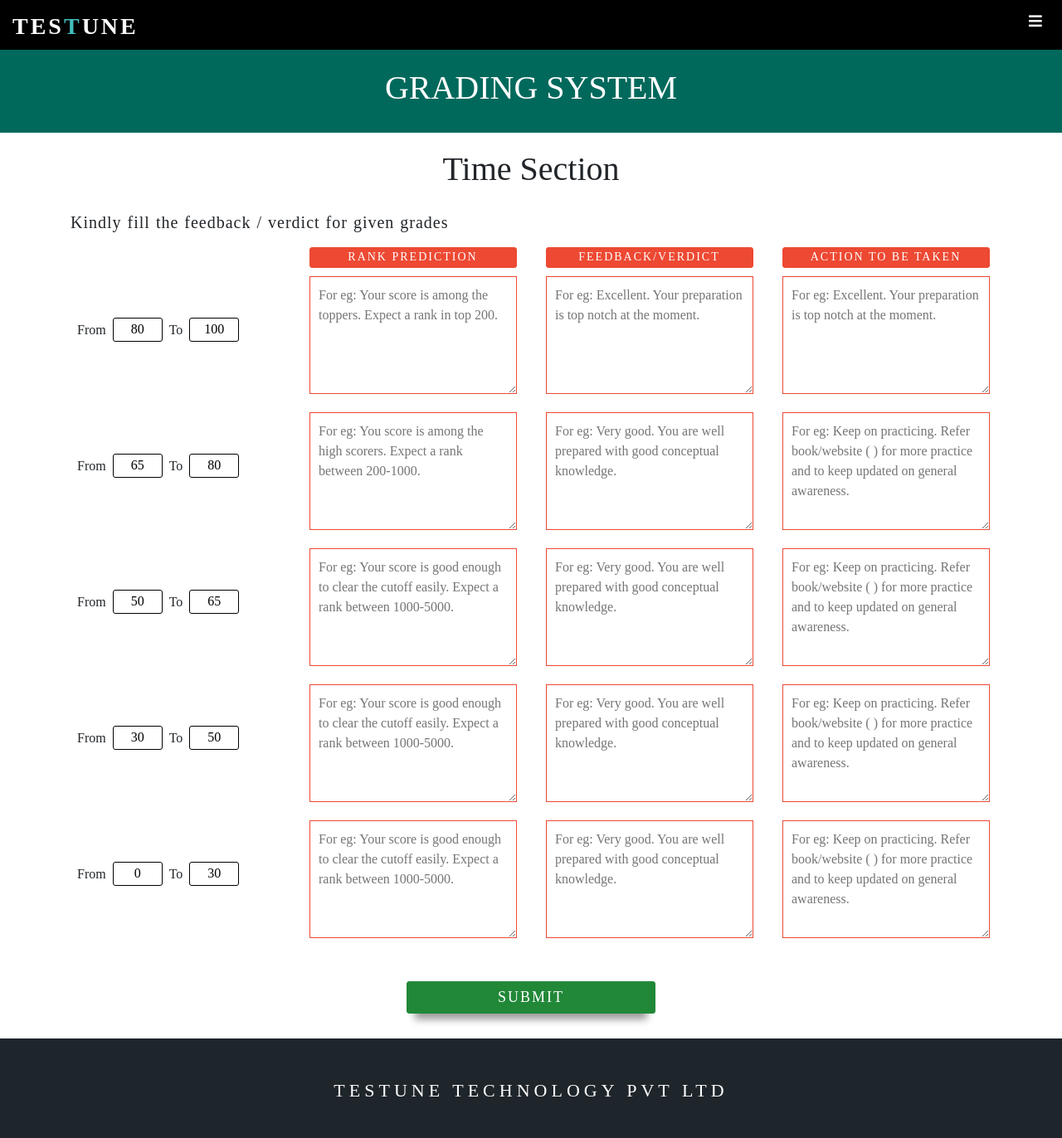
After one commit to suyashpradhan/Testune, a PHP site: page /creator_pages/grading_file.html in a window 1280 px wide. The commit adds this page. Shown: the whole page at 83% size. Run offline with PHP 8.4, Linux system fonts and the light colour scheme; some libraries are stand-ins or nearby versions.

Commit message:
Work 29/5/18

```diff
--- /dev/null
+++ b/creator_pages/grading_file.html
@@ -0,0 +1,178 @@
+<!DOCTYPE html>
+<html lang="en">
+
+<head>
+    <meta charset="UTF-8">
+    <meta name="viewport" content="width=device-width, initial-scale=1.0">
+    <meta http-equiv="X-UA-Compatible" content="ie=edge">
+    <link rel="stylesheet" href="../main.css">
+    <link rel="stylesheet" href="https://stackpath.bootstrapcdn.com/bootstrap/4.1.0/css/bootstrap.min.css" integrity="sha384-9gVQ4dYFwwWSjIDZnLEWnxCjeSWFphJiwGPXr1jddIhOegiu1FwO5qRGvFXOdJZ4"
+        crossorigin="anonymous">
+</head>
+
+<body>
+    <div class="navigationBar">
+        <div class="logoBox">
+            <h1 class="logoBox-header">TES<span>T</span>UNE</h1>
+        </div>
+        <div class="menu-wrapper">
+            <i class="fas fa-bars" onclick="openNav()"></i>
+        </div>
+        <div id="mySidenav" class="sidenav">
+            <a href="javascript:void(0)" class="closebtn" onclick="closeNav()">&times;</a>
+            <div class="button-wrapper">
+                <a href="#">Logout</a>
+            </div>
+        </div>
+    </div>
+    <div class="performance-header">
+        <h1 class="performance-header-text">Grading System</h1>
+    </div>
+    <div class="container">
+        <div class="timeline-wrapper">
+            <h1>Time Section</h1>
+        </div>
+        <div class="feedback-header">
+            <h1>Kindly fill the feedback / verdict for given grades</h1>
+        </div>
+        <div class="row justify-content-center">
+            <div class="offset-3 col-xs-12 col-sm-12 col-md-3 col-lg-3 col-xl-3 row-header">
+                <h3>Rank Prediction</h3>
+            </div>
+            <div class="col-xs-12 col-sm-12 col-md-3 col-lg-3 col-xl-3 row-header">
+                <h3>Feedback/Verdict</h3>
+            </div>
+            <div class=" col-xs-12 col-sm-12 col-md-3 col-lg-3 col-xl-3 row-header">
+                <h3>Action To Be Taken</h3>
+            </div>
+        </div>
+        <form action="" method="post">
+            <div class="row justify-content-center">
+                <div class="col-xs-12 col-sm-12 col-md-3 col-lg-3 col-xl-3">
+                    <div class="input-group">
+                        <h3>From</h3>
+                        <input type="text" name="from_0" id="from_0" value="80" class="new-label" disabled="disabled">
+                        <h3>To</h3>
+                        <input type="text" value="100" name="to_0" id="to_0" class="new-label" disabled="disabled">
+                    </div>
+                </div>
+                <div class="col-xs-12 col-sm-12 col-md-3 col-lg-3 col-xl-3">
+                    <textarea rows="5" name="score_analysis_0" id="score_analysis_0" class="custom-textarea" placeholder="For eg: Your score is among the toppers. Expect a rank in top 200."></textarea>
+                </div>
+                <div class="col-xs-12 col-sm-12 col-md-3 col-lg-3 col-xl-3">
+                    <textarea rows="5" name="feedback_0" id="feedback_0" class=" custom-textarea" placeholder="For eg: Excellent. Your preparation is top notch at the moment."
+                        required=""></textarea>
+                </div>
+                <div class="col-xs-12 col-sm-12 col-md-3 col-lg-3 col-xl-3">
+                    <textarea rows="5" name="feedback_0" id="feedback_0" class=" custom-textarea" placeholder="For eg: Excellent. Your preparation is top notch at the moment."
+                        required=""></textarea>
+                </div>
+            </div>
+            <div class="row justify-content-center">
+                <div class="col-xs-12 col-sm-12 col-md-3 col-lg-3 col-xl-3">
+                    <div class="input-group">
+                        <h3>From</h3>
+                        <input type="text" name="from_0" id="from_0" value="65" class="new-label" disabled="disabled">
+                        <h3>To</h3>
+                        <input type="text" value="80" name="to_0" id="to_0" class="new-label" disabled="disabled">
+                    </div>
+                </div>
+                <div class="col-xs-12 col-sm-12 col-md-3 col-lg-3 col-xl-3">
+                    <textarea rows="5" name="score_analysis_0" id="score_analysis_0" class="custom-textarea" placeholder="For eg: You score is among the high scorers. Expect a rank between 200-1000."></textarea>
+                </div>
+                <div class="col-xs-12 col-sm-12 col-md-3 col-lg-3 col-xl-3">
+                    <textarea rows="5" name="feedback_0" id="feedback_0" class=" custom-textarea" placeholder="For eg: Very good. You are well prepared with good conceptual knowledge."
+                        required=""></textarea>
+                </div>
+                <div class="col-xs-12 col-sm-12 col-md-3 col-lg-3 col-xl-3">
+                    <textarea rows="5" name="feedback_0" id="feedback_0" class=" custom-textarea" placeholder="For eg: Keep on practicing. Refer book/website ( ) for more practice and to keep updated on general awareness."
+                        required=""></textarea>
+                </div>
+            </div>
+            <div class="row justify-content-center">
+                <div class="col-xs-12 col-sm-12 col-md-3 col-lg-3 col-xl-3">
+                    <div class="input-group">
+                        <h3>From</h3>
+                        <input type="text" name="from_0" id="from_0" value="50" class="new-label" disabled="disabled">
+                        <h3>To</h3>
+                        <input type="text" value="65" name="to_0" id="to_0" class="new-label" disabled="disabled">
+                    </div>
+                </div>
+                <div class="col-xs-12 col-sm-12 col-md-3 col-lg-3 col-xl-3">
+                    <textarea rows="5" name="score_analysis_0" id="score_analysis_0" class="custom-textarea" placeholder="For eg: Your score is good enough to clear the cutoff easily. Expect a rank between 1000-5000."></textarea>
+                </div>
+                <div class="col-xs-12 col-sm-12 col-md-3 col-lg-3 col-xl-3">
+                    <textarea rows="5" name="feedback_0" id="feedback_0" class=" custom-textarea" placeholder="For eg: Very good. You are well prepared with good conceptual knowledge."
+                        required=""></textarea>
+                </div>
+                <div class="col-xs-12 col-sm-12 col-md-3 col-lg-3 col-xl-3">
+                    <textarea rows="5" name="feedback_0" id="feedback_0" class=" custom-textarea" placeholder="For eg: Keep on practicing. Refer book/website ( ) for more practice and to keep updated on general awareness."
+                        required=""></textarea>
+                </div>
+            </div>
+            <div class="row justify-content-center">
+                <div class="col-xs-12 col-sm-12 col-md-3 col-lg-3 col-xl-3">
+                    <div class="input-group">
+                        <h3>From</h3>
+                        <input type="text" name="from_0" id="from_0" value="30" class="new-label" disabled="disabled">
+                        <h3>To</h3>
+                        <input type="text" value="50" name="to_0" id="to_0" class="new-label" disabled="disabled">
+                    </div>
+                </div>
+                <div class="col-xs-12 col-sm-12 col-md-3 col-lg-3 col-xl-3">
+                    <textarea rows="5" name="score_analysis_0" id="score_analysis_0" class="custom-textarea" placeholder="For eg: Your score is good enough to clear the cutoff easily. Expect a rank between 1000-5000."></textarea>
+                </div>
+                <div class="col-xs-12 col-sm-12 col-md-3 col-lg-3 col-xl-3">
+                    <textarea rows="5" name="feedback_0" id="feedback_0" class=" custom-textarea" placeholder="For eg: Very good. You are well prepared with good conceptual knowledge."
+                        required=""></textarea>
+                </div>
+                <div class="col-xs-12 col-sm-12 col-md-3 col-lg-3 col-xl-3">
+                    <textarea rows="5" name="feedback_0" id="feedback_0" class=" custom-textarea" placeholder="For eg: Keep on practicing. Refer book/website ( ) for more practice and to keep updated on general awareness."
+                        required=""></textarea>
+                </div>
+            </div>
+            <div class="row justify-content-center">
+                <div class="col-xs-12 col-sm-12 col-md-3 col-lg-3 col-xl-3">
+                    <div class="input-group">
+                        <h3>From</h3>
+                        <input type="text" name="from_0" id="from_0" value="0" class="new-label" disabled="disabled">
+                        <h3>To</h3>
+                        <input type="text" value="30" name="to_0" id="to_0" class="new-label" disabled="disabled">
+                    </div>
+                </div>
+                <div class="col-xs-12 col-sm-12 col-md-3 col-lg-3 col-xl-3">
+                    <textarea rows="5" name="score_analysis_0" id="score_analysis_0" class="custom-textarea" placeholder="For eg: Your score is good enough to clear the cutoff easily. Expect a rank between 1000-5000."></textarea>
+                </div>
+                <div class="col-xs-12 col-sm-12 col-md-3 col-lg-3 col-xl-3">
+                    <textarea rows="5" name="feedback_0" id="feedback_0" class=" custom-textarea" placeholder="For eg: Very good. You are well prepared with good conceptual knowledge."
+                        required=""></textarea>
+                </div>
+                <div class="col-xs-12 col-sm-12 col-md-3 col-lg-3 col-xl-3">
+                    <textarea rows="5" name="feedback_0" id="feedback_0" class=" custom-textarea" placeholder="For eg: Keep on practicing. Refer book/website ( ) for more practice and to keep updated on general awareness."
+                        required=""></textarea>
+                </div>
+            </div>
+            <div class="submit-feedback-wrapper">
+                <button class="btn-submit-feedback" id="">Submit</button>
+            </div>
+        </form>
+    </div>
+    <div class="footer">
+        <div class="footerInner">
+            <h1>TESTUNE TECHNOLOGY PVT LTD</h1>
+        </div>
+    </div>
+    <link rel="stylesheet" href="https://use.fontawesome.com/releases/v5.0.10/css/all.css" integrity="sha384-+d0P83n9kaQMCwj8F4RJB66tzIwOKmrdb46+porD/OvrJ+37WqIM7UoBtwHO6Nlg"
+        crossorigin="anonymous">
+    <script>
+        function openNav() {
+            document.getElementById("mySidenav").style.width = "250px";
+        }
+
+        function closeNav() {
+            document.getElementById("mySidenav").style.width = "0";
+        }
+    </script>
+</body>
+
+</html>
--- a/creator_pages/post_digitization.html
+++ b/creator_pages/post_digitization.html
@@ -14,8 +14,7 @@
 <body>
     <div class="navigationBar">
         <div class="logoBox">
-            <h1 class="logoBox-header">TES
-                <span>T</span>UNE</h1>
+            <h1 class="logoBox-header">TES<span>T</span>UNE</h1>
         </div>
         <div class="menu-wrapper">
             <i class="fas fa-bars" onclick="openNav()"></i>
@@ -119,7 +118,7 @@
                     <label for="subject" class="main-Label">Solution</label>
                 </div>
                 <div class="col-75">
-                    <textarea id="" name="query_description" style="height:100px">
+                    <textarea id="" name="query_description" style="height:100px;width: 100%;">
                     </textarea>
                 </div>
             </div>
--- a/creator_pages/upload_file.html
+++ b/creator_pages/upload_file.html
@@ -13,8 +13,7 @@
 <body>
     <div class="navigationBar">
         <div class="logoBox">
-            <h1 class="logoBox-header">TES
-                <span>T</span>UNE</h1>
+            <h1 class="logoBox-header">TES<span>T</span>UNE</h1>
         </div>
         <div class="menu-wrapper">
             <i class="fas fa-bars" onclick="openNav()"></i>
--- a/main.css
+++ b/main.css
@@ -1320,8 +1320,8 @@ select::-ms-expand {
 
 .footer {
     background-color: #1E252B;
-    height: 100px;
-    margin-top: 20px;
+    height: 120px;
+    margin-bottom: 0;
     width: 100%;
 }
 
@@ -1949,7 +1949,7 @@ select::-ms-expand {
     color: #fff;
 }
 
-input[type=text],
+/* input[type=text],
 select,
 textarea {
     width: 100%;
@@ -1958,7 +1958,7 @@ textarea {
     border-radius: 4px;
     resize: vertical;
     margin: 5px 0;
-}
+} */
 
 .main-Label {
     padding: 12px 12px 12px 0;
@@ -2537,3 +2537,83 @@ textarea {
 .pagination a:hover:not(.active) {
     background-color: #ddd;
 }
+
+.feedback-header h1{
+    font-size: 20px;
+    letter-spacing: 1px;
+    word-spacing: 1px;
+}
+
+.row-header h3{
+    background-color: #ED4933;
+    width: 250px;
+    padding: 3px 3px;
+    text-align: center;
+    border: 1px solid #ED4933;
+    color: #fff;
+    font-size: 14px;
+    text-transform: uppercase;
+    letter-spacing: 2px;
+    cursor: pointer;
+    border-radius: 3px;
+    margin: 10px auto;
+}
+
+.input-group{
+   margin-top: 50px;
+}
+
+.input-group h3{
+    font-size: 16px;
+    margin: 5px 8px;
+}
+
+.new-label{
+    width: 60px;
+    text-align: center;
+    font-size: 16px;
+    padding: 10x;
+    border-radius: 3px;
+    border: 1px solid #000;
+    color: #000;
+    background-color: #fff;
+}
+
+.custom-textarea{
+    border: 1px solid #ED4933;
+    width: 250px;
+    padding: 10px;
+    margin-left: 3px;
+    margin-bottom: 15px;
+}
+
+.submit-feedback-wrapper{
+    display: flex;
+    justify-content: center;
+    align-items: center;
+}
+
+.btn-submit-feedback{
+    background-color: #218838;
+    width: 300px;
+    padding: 5px;
+    text-align: center;
+    border: 1px solid #218838;
+    color: #fff;
+    font-size: 18px;
+    text-transform: uppercase;
+    letter-spacing: 2px;
+    cursor: pointer;
+    box-shadow: 0px 17px 10px -10px rgba(0, 0, 0, 0.4);
+    border-radius: 3px;
+    margin: 30px 0;
+}
+
+/*SEND TO PUBLISH PAGE*/
+
+.first-half {
+    border: 1px solid #000;
+    margin: 0 0 40px 60px;
+    width: 500px;
+    height: 250px;
+}
--- a/work.html
+++ b/work.html
@@ -57,7 +57,6 @@
             <input type="text" placeholder="Topic 7" class="topic">
             <input type="text" placeholder="Topic 8" class="topic">
         </div>
-
         <input type="text" placeholder="Topic 2" class="progressbarTopic">
         <div class="progressBarWrapper">
             <div class="myContainer">
```
Also changed, not shown: creator_pages/send_publish.html (added, +57 -0 lines).
